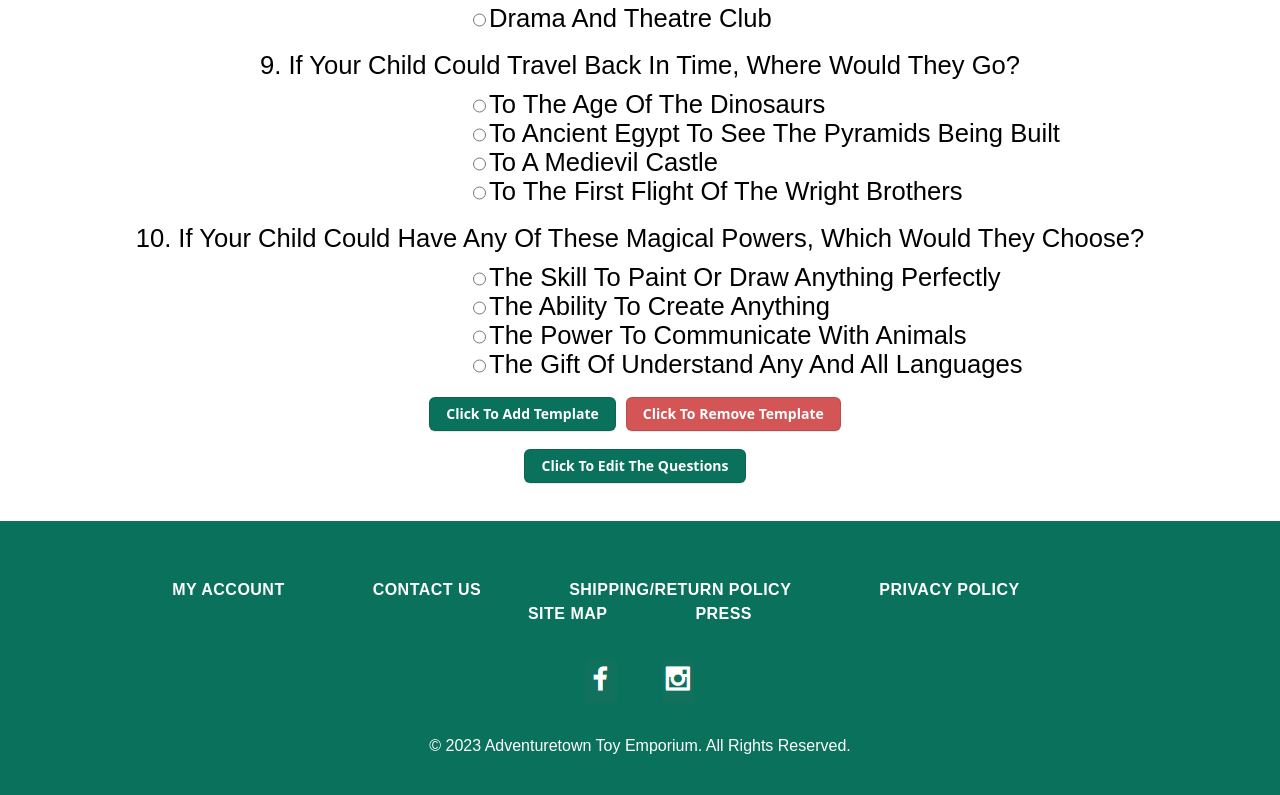
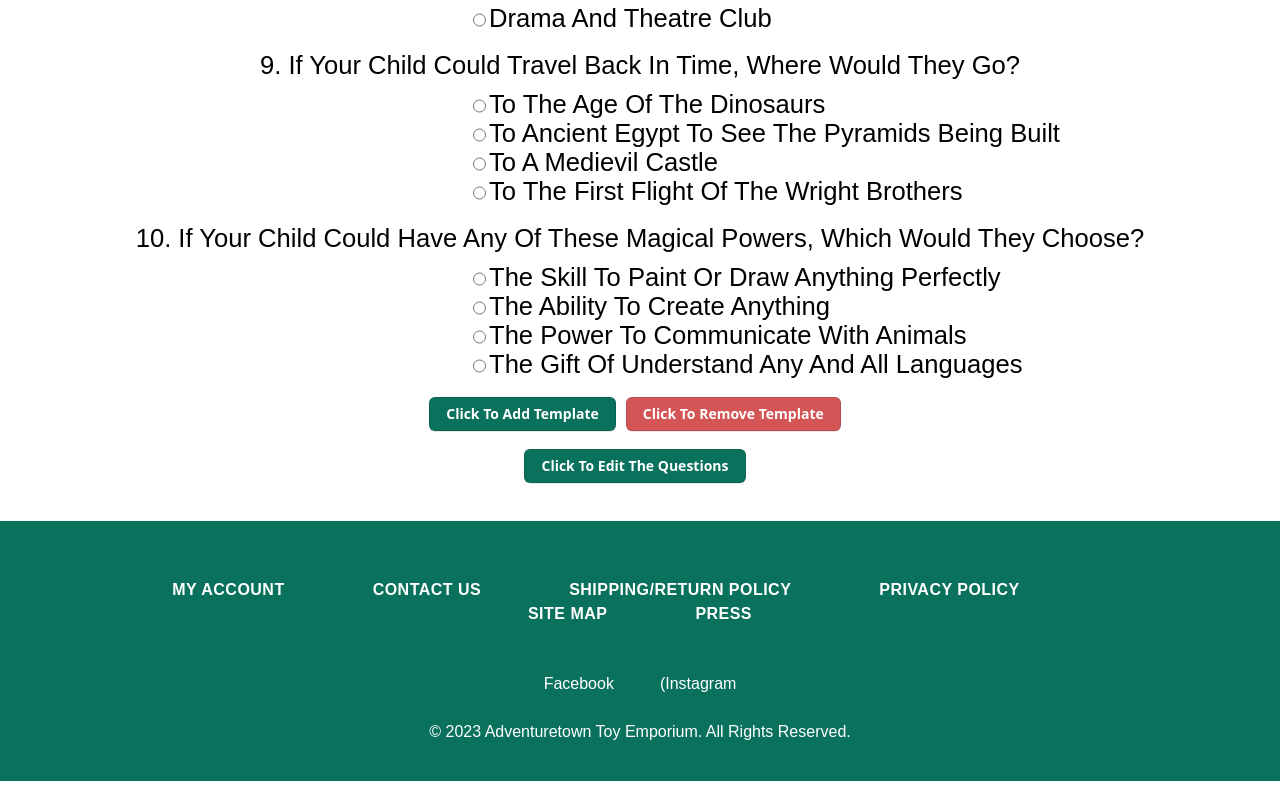
Before and after one commit to xraycodes/ToyEmporium, a Vue app: page / in a window 1280 px wide. Shown: the part 1600-2395 px from the top of the page. Built offline with nearby package versions, Linux system fonts and the light colour scheme.

Commit message:
fixed some typos and got rid of un-used variables
housekeeping in app.vue and questions.json

```diff
--- a/src/App.vue
+++ b/src/App.vue
@@ -8,7 +8,7 @@ import { reactive, ref, watch } from 'vue';
 import AddAndDeleteButtons from './assets/components/AddAndDeleteButtons.vue';
 import EditButton from './assets/components/EditButton.vue';
 import submitQuizButton from './assets/components/submitQuizButton.vue';
-// import resultsPage from './assets/components/resultsPage.vue';
+
 
 // Styling
 import Header from './assets/components/layout/Header.vue';
@@ -44,7 +44,7 @@ const removeTemplate = () => {
 }
 
 //------------------------------------------------------------------------------------------------------------
-const answerArray = ref([]);//holds the keys
+// const answerArray = ref([]);//holds the keys
 const submittedAnswersObject = ref([]);//holds both keys and indexes as objects in an array
 let allClicked = false;
 let selectedCheckArray = ref([]);//this help check whether the same question has been selected more than once
@@ -109,36 +109,36 @@ function tallyAnswers()
     }
   });
   console.log('congrats, you have ' + points.value);
-  if(points.value ===10)
+  if(points.value <=12)
   {
     console.log('you have a DESIGNERS eye!! very cool!');
     yourType.value = 'you have a DESIGNERS eye!! very cool!';
     yourDescription.value = 'Does your child love to color, draw, paint, shape, sticker, sew, decorate, build and design? Then this is the place for you!';
 
   }
-  if(points.value>10&&points.value<=17)
+  if(points.value>12&&points.value<=16)
   {
       console.log('you are quite the THINKER!! fantastic!');
       yourType.value = 'you are quite the THINKER!! fantastic!';
       yourDescription.value = 'Does your child love puzzles and games, as well as to flex their knowledge and solve conundrums? Then this is the place for you!';
   }
-  if(points.value > 17 && points.value <=28)
+  if(points.value > 16 && points.value <=26)
   {
     console.log('you would make a great SCIENTIST one day!! tubular!');
     yourType.value = 'you would make a great SCIENTIST one day!! tubular!'
     yourDescription.value = 'Is your child curious about dinosaurs, minerals, the human body, physics, chemistry, biology, forensics and nanotech? Then this is the place for you!';
   }
-  if(points.value > 28 && points.value <=35)
+  if(points.value > 26 && points.value <=34)
   {
-    console.log('as a MAKER you create, build and explore! make dream come true!');
-    yourType.value = 'as a MAKER, you create, build and explore! make dream come true!'
-    yourDescription.value = 'Does your child love cars, to make robots, build, construct, engineer, tinker, code, and invent? Then this is the place for you.';
+    console.log('as a MAKER you create, build and explore! make dreams come true!');
+    yourType.value = 'as a MAKER, you create, build and explore! make dreams come true!'
+    yourDescription.value = 'Does your child love cars, to make robots, build, construct, engineer, tinker, code, and invent? Then this is the place for you!';
   }
-  if(points.value > 35 && points.value<=39)
+  if(points.value > 34 && points.value<=39)
   {
     console.log('your varied interests would make for a fine DIRECTOR! awesome!');
     yourType.value = 'your varied interests would make for a fine DIRECTOR! awesome!'
-    yourDescription.value = 'Does your child love to “Play House” or create worlds with dinosaurs, dolls, and other critters? Then this is the place for you.';
+    yourDescription.value = 'Does your child love to “Play House” or create worlds with dinosaurs, dolls, and other critters? Then this is the place for you!';
   }
   if(points.value>39)
   {
--- a/src/assets/components/layout/Footer.vue
+++ b/src/assets/components/layout/Footer.vue
@@ -30,7 +30,7 @@
                         <li>
                             <a href="https://www.adventuretowntoys.com/news.html" target="_self"> PRESS</a>
                         </li>
-
+                        <!-- Add more footer links as needed -->
                     </ul>
                 </nav>
             </div>
@@ -39,18 +39,14 @@
                     <ul class="inline-list">
                         <li>
                             <a class="theme-icon--facebook" href="https://www.facebook.com/AdventuretownToyEmporium/"
-                                target="_blank" rel="noreferrer" aria-label="View our Facebook Page">
-                            <img src="./../../images/fb.jpg">
-                            </a>
+                                target="_blank" rel="noreferrer" aria-label="View our Facebook Page">Facebook</a>
 
                         </li>
                         <li>
                             <a class="theme-icon--instagram" href="https://www.instagram.com/adventuretowntoys/"
-                                target="_blank" rel="noreferrer" aria-label="View our Instagram Page">
-                            <img src="./../../images/ig.jpg">
-                            </a>
+                                target="_blank" rel="noreferrer" aria-label="View our Instagram Page">Instagram</a>
                         </li>
-
+                        <!-- Add more social media links as needed -->
                     </ul>
                 </nav>
                 <p>&copy; 2023 Adventuretown Toy Emporium. All Rights Reserved.</p>
--- a/src/assets/styles/tecss.css
+++ b/src/assets/styles/tecss.css
@@ -138,7 +138,7 @@ ul ul ul ul {
     display: inline-block;
 }
 
-.theme-icon--instagram {
+.theme-icon--instagram::before {
     content: "\28";
 }
 
```
